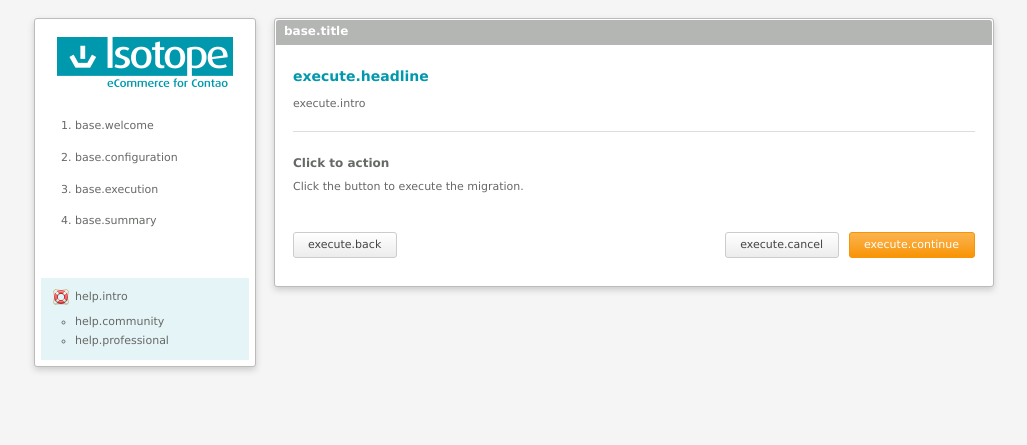
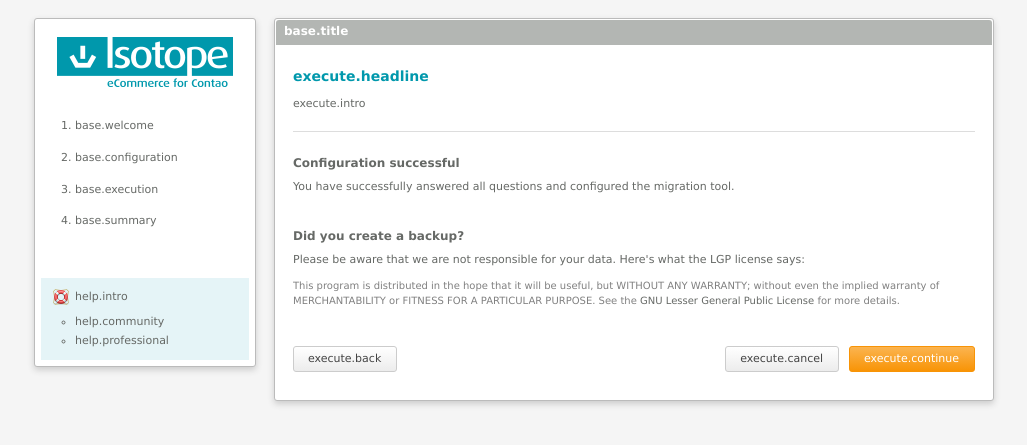
Before and after one commit to isotope/migration, a PHP site: template views/execute.twig in a window 1280 px wide. Shown: the top 445 px of the page, without its empty margins (126-1153 px from the left). Run offline with PHP 8.4, Linux system fonts and the light colour scheme; the template is opened without the code that fills it, so the values that code supplies are empty; some libraries are stand-ins or nearby versions.

Commit message:
Added some labels (still missing translations)

```diff
--- a/locales/en.php
+++ b/locales/en.php
@@ -42,11 +42,11 @@ return array(
     ),
     'execute' => array(
         'headline'          => 'Ready, set, go!',
-        'intro'             => 'Hello World', // TODO: write a better intro
+        'intro'             => 'This is the last step before migration. Please read carefully before executing.', // TODO: write a better intro
         'back'              => 'Back',
         'cancel'            => 'Cancel',
         'cancel_confirm'    => 'Are you sure to cancel? This will delete all your configuration!',
-        'continue'          => 'Execute',
+        'continue'          => 'Execute migration',
         'error_headline'    => 'Slow down, young warrior …',
         'error_description' => 'Looks like you\'re not yet ready for the migration. Please start by reading the welcome text and then configure all necessary steps.',
         'error_button'      => 'Start over'
--- a/views/config_intro.twig
+++ b/views/config_intro.twig
@@ -12,7 +12,7 @@
         You can see the list of migration steps in the navigation to the left side.</p>
     <p>Every step has three different states:</p>
     <ul>
-        <li>Grey if your input is necessary</li>
+        <li>Grey if your input is required</li>
         <li class="confirm">Green if everything is ready</li>
         <li class="error">Red if something is wrong</li>
     </ul>
--- a/views/execute.twig
+++ b/views/execute.twig
@@ -16,15 +16,22 @@
         </p>
     </div>
 {% else %}
-    <form action="" method="post">
+    <form action="{# TODO: add action link #}" method="post">
         <div class="row">
             {# TODO: make this translatable #}
-            <h3>Click to action</h3>
-            <p>Click the button to execute the migration.</p>
+            <h3>Configuration successful</h3>
+            <p>You have successfully answered all questions and configured the migration tool.</p>
+        </div>
+        <div class="row">
+            <h3>Did you create a backup?</h3>
+            <p>Please be aware that we are not responsible for your data. Here's what the LGP license says:</p>
+            <p class="explain">This program is distributed in the hope that it will be useful, but WITHOUT ANY WARRANTY;
+                without even the implied warranty of MERCHANTABILITY or FITNESS FOR A PARTICULAR PURPOSE.
+                See the <a href="https://www.gnu.org/licenses/lgpl.html" target="_blank">GNU Lesser General Public License</a> for more details.</p>
         </div>
         <div class="row">
             <p class="mt">
-                <a href="" class="button">{% trans %}execute.back{% endtrans %}</a>
+                <a href="{# TODO: add back link #}" class="button">{% trans %}execute.back{% endtrans %}</a>
                 <button type="submit" class="button float_right main" name="continue" value="1">{% trans %}execute.continue{% endtrans %}</button>
                 <button type="submit" class="button float_right" name="cancel" value="1" onclick="return confirm('{% trans %}execute.cancel_confirm{% endtrans %}')">{% trans %}execute.cancel{% endtrans %}</button>
             </p>
--- a/views/index.twig
+++ b/views/index.twig
@@ -13,8 +13,8 @@
         {# TODO: check if preparation steps are correct #}
         <li>Your installation must be update to Isotope version v1.4.8. If you are using an older version, you must first upgrade to v1.4.8, this which will adjust existing v0.2/v1.3 databases.</li>
         <li>Update Contao to version 3.3 (preferrably using <a href="http://www.inetrobots.com/shop/product_info.php?info=p12_contao-live-update-id.html&language=en" target="_blank">the Live-Update service</a>) and run the Contao install tool.</li>
-        <li>Update the database using the Contao install tool; do create or change existing fields, but do not delete anything.</li>
-        <li>Only now you can run this migration tool!</li>
+        <li>Update the database using the Contao install tool; do create or change existing fields, but DO NOT delete anything.</li>
+        <li>Now you can run this migration tool!</li>
         <li>Update Isotope to version 2.2 (either manually or using the extension repository).</li>
         <li>Also update any other extensions necessary.</li>
     </ol>
@@ -25,7 +25,7 @@
     <p>The migration tool will convert the database from Isotope version 1.4.8 to version 2. It will NOT touch any of your files and it will NOT change any templates.
         A lot of templates have changed in Isotope 2 and your customizations will no longer work. It is very likely you will need to start from scratch with your template adjustments.</p>
     <p>Due to the API changes, we assume ALL existing extensions for Isotope 1.4 will no longer work with version 2. If you have installed any Isotope-related extension, check for available updates
-    or contact the developers if necessary. We will try not to destroy any third-party data, but we can guarantee...</p>
+    or contact the developers if necessary. We will try not to destroy any third-party data, but we can't guarantee …</p>
 </div>
 <div class="row">
     <h3>Many Thanks!</h3>
```
